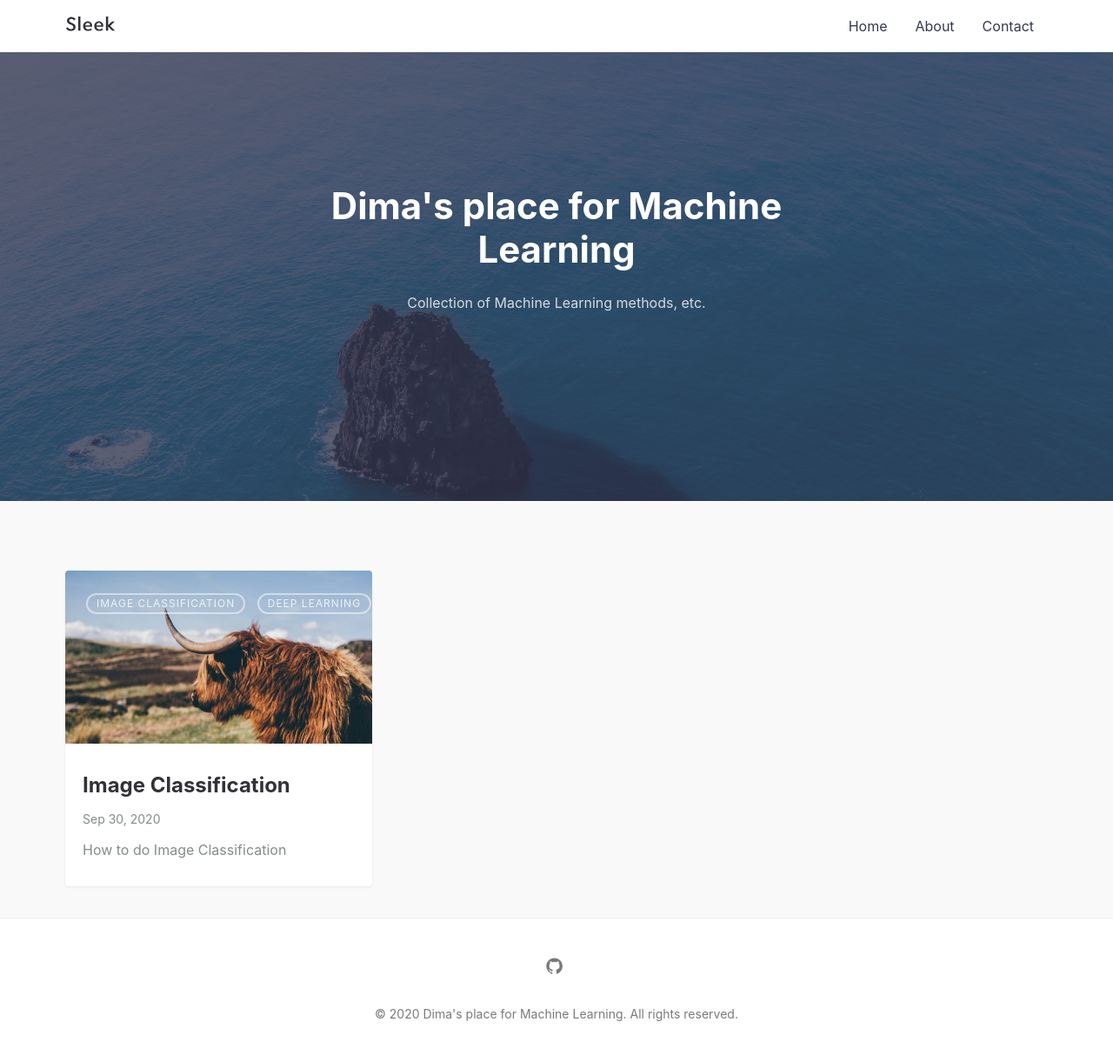
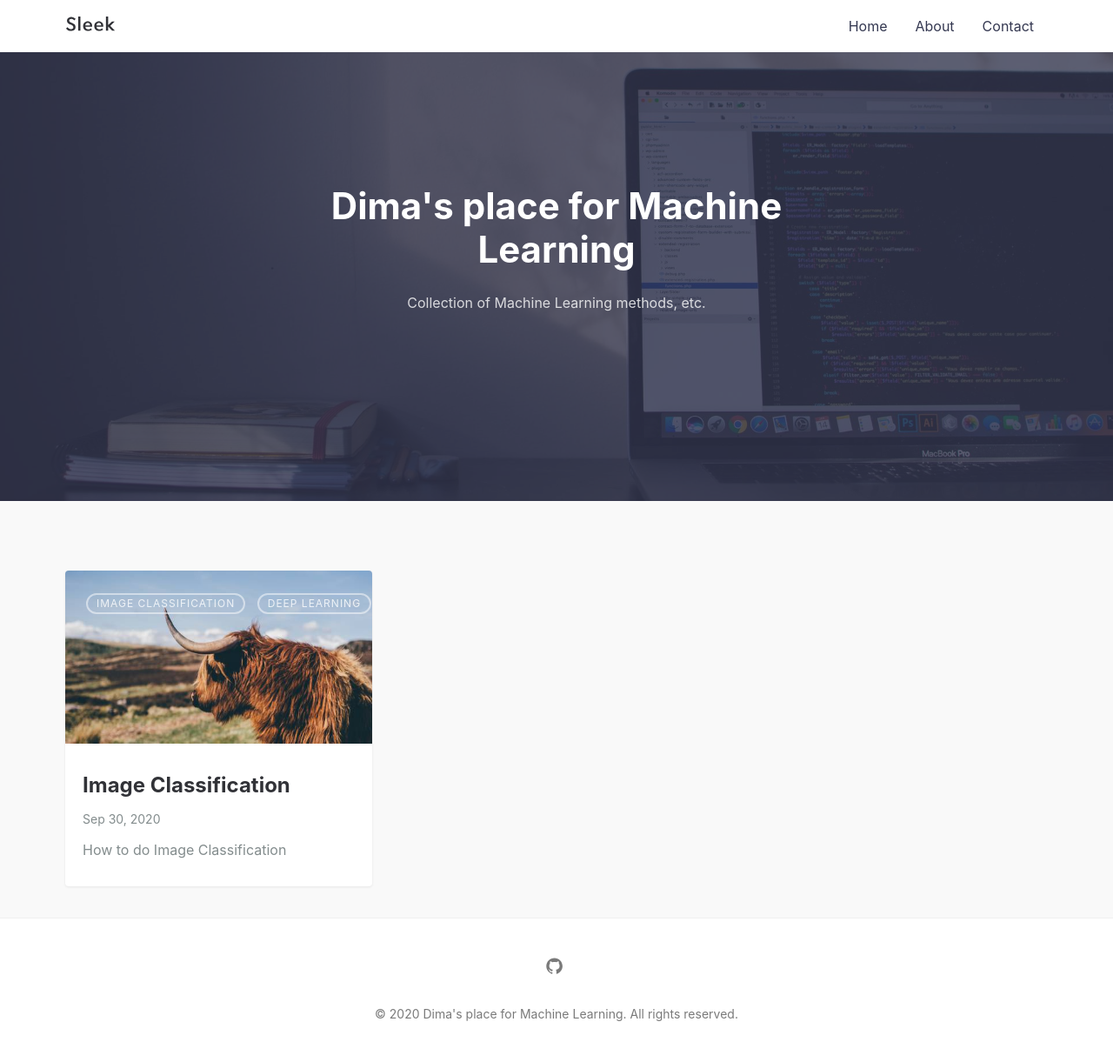
Before and after one commit to DataDima90/ai.github.io, a Jekyll site: the page built from index.md, in a window 1280 px wide. Shown: the whole page at 87% size. Built offline with Jekyll 4.4.1, drawn with Linux system fonts in a browser that asks for light colours.

Commit message:
changed image for testing

```diff
--- a/_config.yml
+++ b/_config.yml
@@ -23,7 +23,7 @@ navigation: # Navigation links
 tagline: >
   Collection of Machine Learning methods, etc.
 
-hero_img: posts/sleek.jpg # Main background image: use the path from /assets/img/ => This will output /assets/img/posts/sleek_lg.jpg
+hero_img: posts/emile-perron-190221.jpg # Main background image: use the path from /assets/img/ => This will output /assets/img/posts/sleek_lg.jpg
 
 email: dima.wilhelm@gmx.de # email for form submission
 
```
